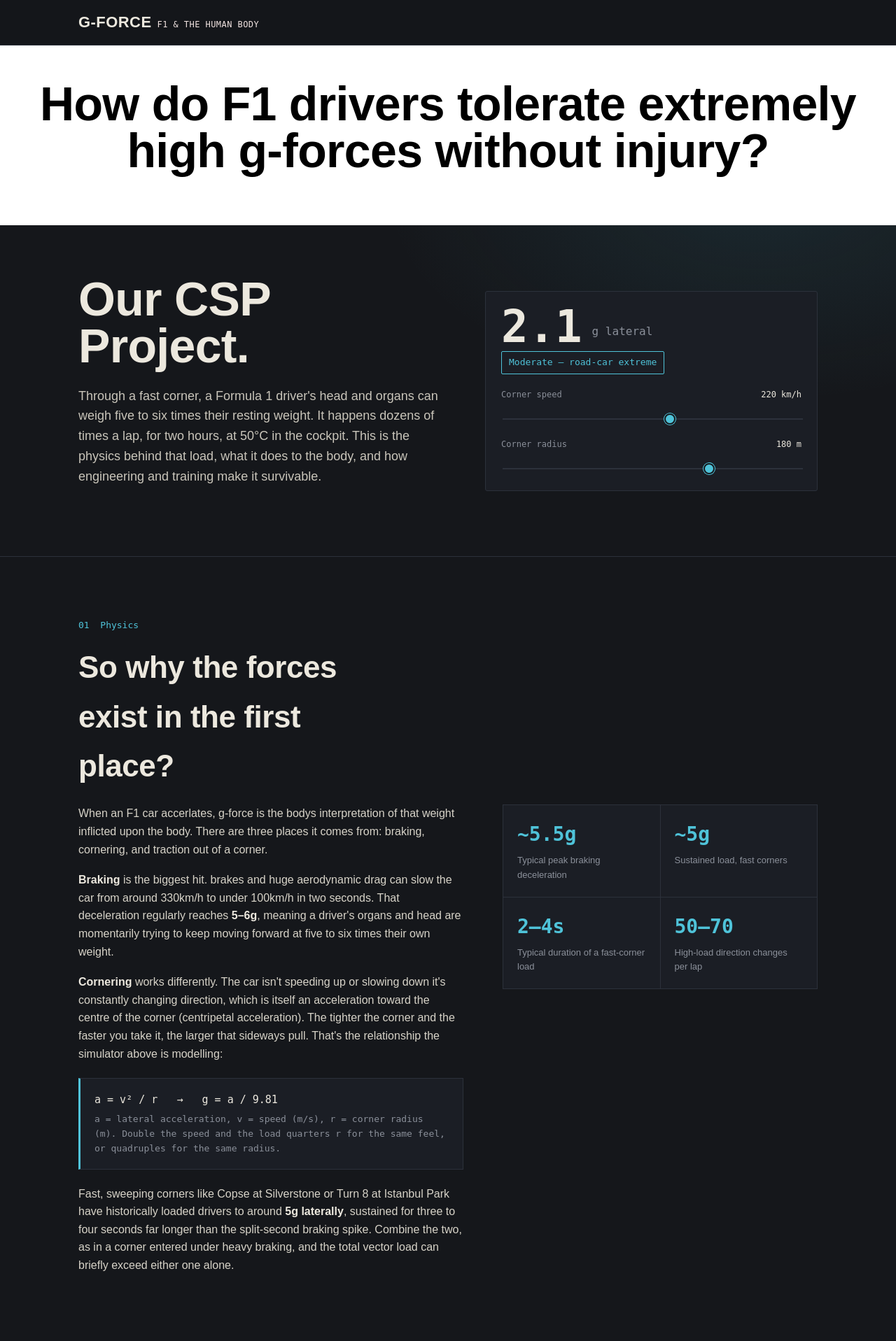
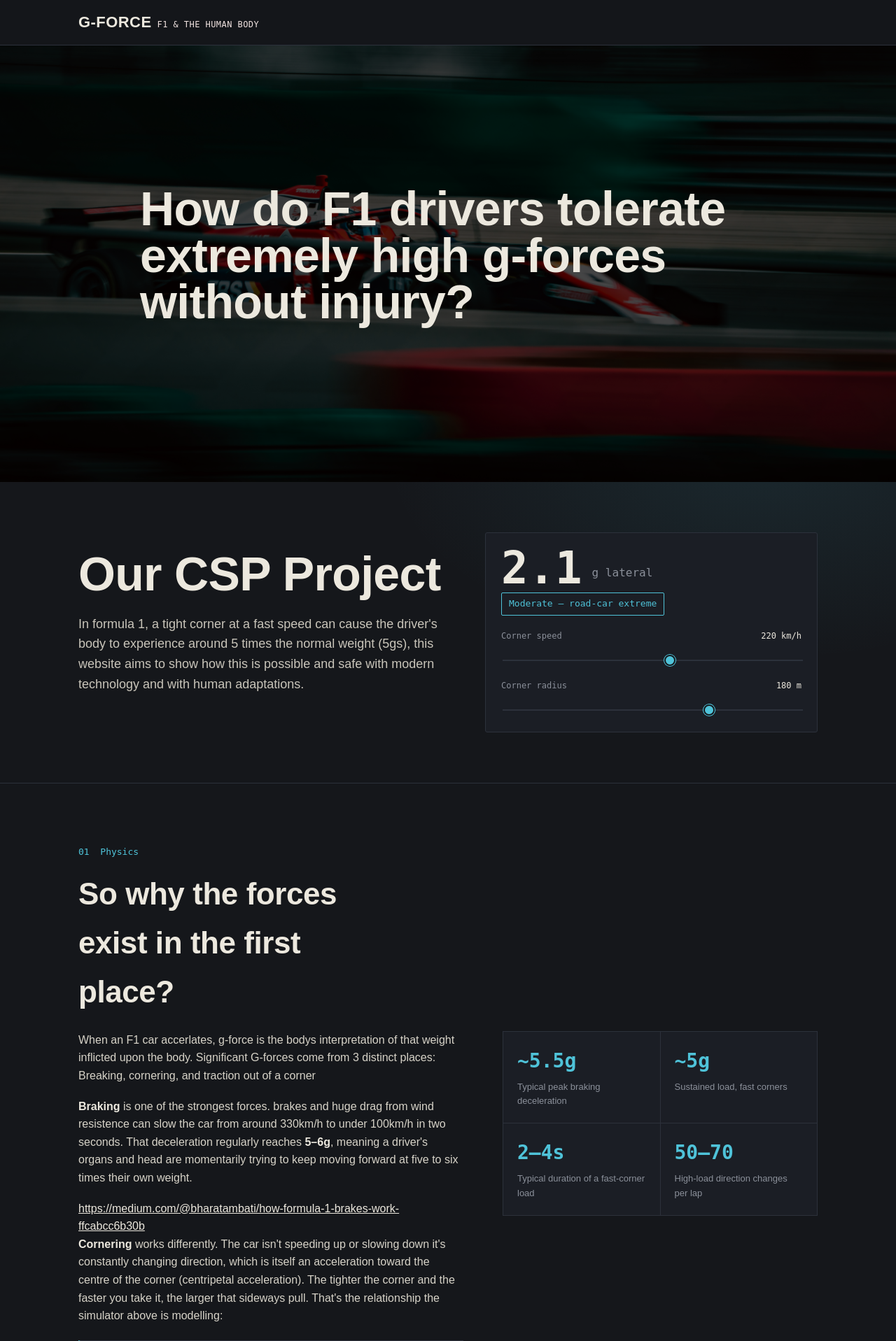
Before and after one commit to harrisonhradek-blip/f1-simulation-website, a Flask app: page / in a window 1280 px wide. Shown: the top 1917 px of the page at 70% size. Run offline with Flask 3, Linux system fonts and the light colour scheme.

Commit message:
added website stock photo

```diff
--- a/static/styles.css
+++ b/static/styles.css
@@ -12,6 +12,15 @@
   --display: 'Big Shoulders Display', sans-serif;
   --body: 'IBM Plex Sans', sans-serif;
   --mono: 'IBM Plex Mono', monospace;
+}
+
+.blend-bg {
+  background-color: rgba(0, 0, 0, 0.7);
+  background-image: url('/static/f1_background.jpg');
+  background-blend-mode: darken;
+  background-size: cover;
+  background-position: center;
+  padding: 200px;
 }
 
 *{box-sizing:border-box;}
--- a/templates/index.html
+++ b/templates/index.html
@@ -3,7 +3,7 @@
 <head>
 <meta charset="utf-8">
 <meta name="viewport" content="width=device-width, initial-scale=1">
-<title>Withstanding the Load — How F1 Drivers Survive G-Force</title>
+<title>Withstanding the Load and How F1 Drivers Survive G-Force</title>
 
 <link rel="stylesheet" href="{{ url_for('static', filename='styles.css') }}">
 </head>
@@ -18,15 +18,15 @@
   </div>
 </div>
 <header>
-  <div style="text-align: center; padding: 50px; background-color: white; color: black; width: 100%;">
+  <div class="blend-bg">
   <h1 class="title">How do F1 drivers tolerate extremely high g-forces without injury?</h1>
   </div>
 </header>
 <header class="hero">
   <div class="wrap">
     <div>
-      <h1 class="title">Our CSP Project.</h1>
-      <p class="lede">Through a fast corner, a Formula 1 driver's head and organs can weigh five to six times their resting weight. It happens dozens of times a lap, for two hours, at 50&deg;C in the cockpit. This is the physics behind that load, what it does to the body, and how engineering and training make it survivable.</p>
+      <h1 class="title">Our CSP Project</h1>
+      <p class="lede">In formula 1, a tight corner at a fast speed can cause the driver's body to experience around 5 times the normal weight (5gs), this website aims to show how this is possible and safe with modern technology and with human adaptations.</p>
     </div>
 
     <div class="sim">
@@ -61,8 +61,9 @@
       <h2 class="sec-title">So why the forces exist in the first place?</h2>
       <div class="two-col">
         <div class="prose">
-          <p>When an F1 car accerlates, g-force is the bodys interpretation of that weight inflicted upon the body. There are three places it comes from: braking, cornering, and traction out of a corner.</p>
-          <p><strong>Braking</strong> is the biggest hit. brakes and huge aerodynamic drag can slow the car from around 330km/h to under 100km/h in two seconds. That deceleration regularly reaches <strong>5&ndash;6g</strong>, meaning a driver's organs and head are momentarily trying to keep moving forward at five to six times their own weight.</p>
+          <p>When an F1 car accerlates, g-force is the bodys interpretation of that weight inflicted upon the body. Significant G-forces come from 3 distinct places: Breaking, cornering, and traction out of a corner</p>
+          <p><strong>Braking</strong> is one of the strongest forces. brakes and huge drag from wind resistence can slow the car from around 330km/h to under 100km/h in two seconds. That deceleration regularly reaches <strong>5&ndash;6g</strong>, meaning a driver's organs and head are momentarily trying to keep moving forward at five to six times their own weight.</p>
+          <a href="https://medium.com/@bharatambati/how-formula-1-brakes-work-ffcabcc6b30b" style="margin-bottom: 20px;">https://medium.com/@bharatambati/how-formula-1-brakes-work-ffcabcc6b30b</a>
           <p><strong>Cornering</strong> works differently. The car isn't speeding up or slowing down it's constantly changing direction, which is itself an acceleration toward the centre of the corner (centripetal acceleration). The tighter the corner and the faster you take it, the larger that sideways pull. That's the relationship the simulator above is modelling:</p>
           <div class="formula">
             a = v&sup2; / r &nbsp;&nbsp;&rarr;&nbsp;&nbsp; g = a / 9.81
@@ -273,13 +274,14 @@
 
 </main>
 
-<footer>
-  <div class="wrap">
-    <div class="mark">G-FORCE</div>
-    <p>Figures throughout are illustrative approximations drawn from widely reported motorsport and aerospace ranges, not live telemetry from any specific session. Built to explain the physics, biology, engineering and training behind one question: how do F1 drivers do this every lap?</p>
-  </div>
-  <div class="sources">
-    <p>Holland J, Davis M and Ferguson D (2025) Physiological responses of race car drivers in authentic and simulated motor-racing. Front. Sports Act. Living 7:1498686. doi: 10.3389/fspor.2025.1498686</p>
+<footer style="margin: 50px; padding: 50px;">
+  <div>
+  <h3>Sources:</h3>
+  <p style="margin: 20px;">
+    Baur H, Müller S, Hirschmüller A, Huber G, Mayer F. Reactivity, stability, and strength performance capacity in motor sports. Br J Sports Med. 2006 Nov;40(11):906-10; discussion 911. doi: 10.1136/bjsm.2006.025783. Epub 2006 Sep 1. PMID: 16950885; PMCID: PMC2465029.
+  </p>
+  <p style="margin: 20px;">
+  </p>
   </div>
 </footer>
 
```
Also changed, not shown: sources.txt (added, +12 -0 lines), static/f1_background.jpg (added), 1 other file.
